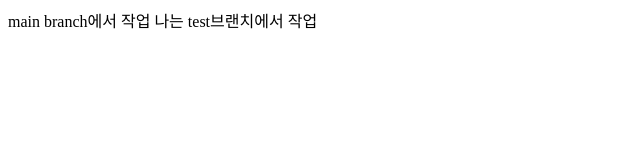
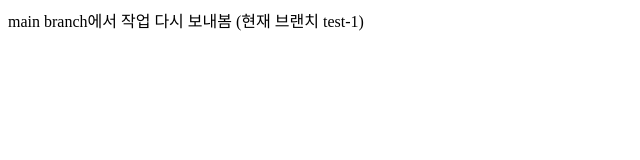
Before and after one commit to KwakYounHo/git_checkout_branch_file_test, a plain HTML site: page index.html in a window 1280 px wide. Shown: the full height of the page, 0-640 px from the left. Drawn offline with Linux system fonts and the light colour scheme.

Commit message:
덮어쓰기 확인 다시 메인에서 한 번 더 해보려고 커밋

```diff
--- a/index.html
+++ b/index.html
@@ -8,6 +8,6 @@
 </head>
 <body>
   main branch에서 작업
-  나는 test브랜치에서 작업
+  다시 보내봄 (현재 브랜치 test-1)
 </body>
 </html>
```
